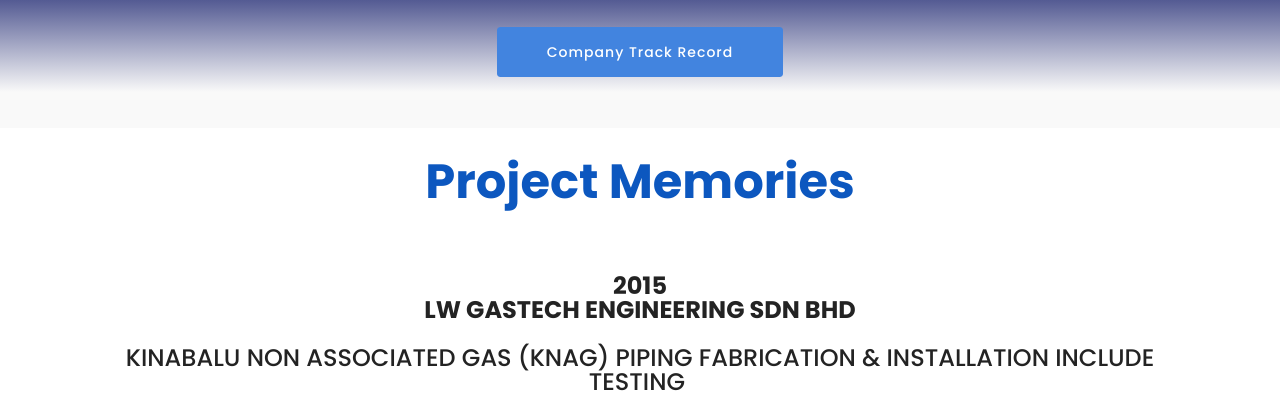
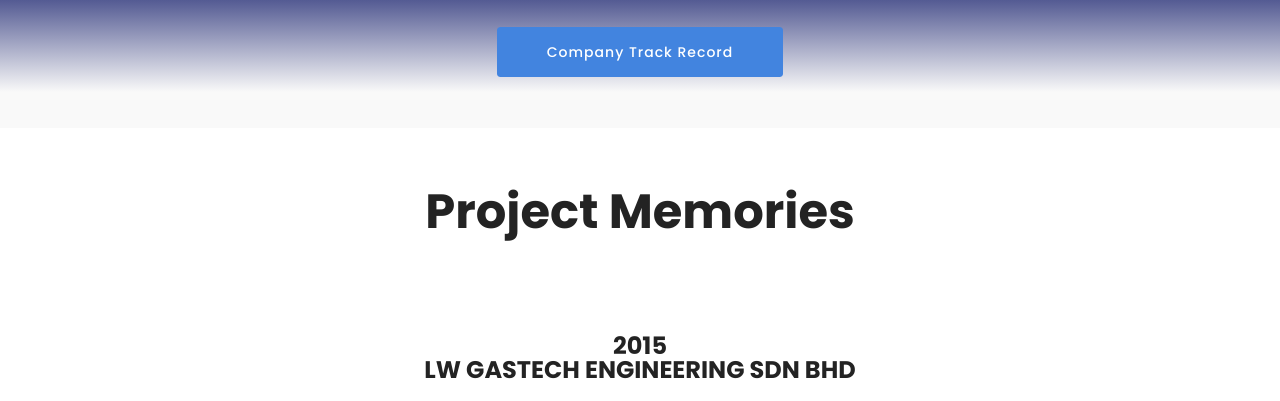
Before and after one commit to webforsoho1/lnt, a plain HTML site: page index.html in a window 1280 px wide. Shown: the part 4540-4941 px from the top of the page. Drawn offline with Linux system fonts and the light colour scheme; files whose address does not match are found by name.

Commit message:
create github pages

```diff
--- a/assets/mobirise/css/mbr-additional.css
+++ b/assets/mobirise/css/mbr-additional.css
@@ -1639,15 +1639,12 @@
   margin-left: auto;
   margin-right: auto;
 }
-.cid-qJuWeXpst6 {
-  padding-top: 30px;
-  padding-bottom: 30px;
+.cid-qKP1lo9Qza {
+  padding-top: 60px;
+  padding-bottom: 60px;
   background-color: #ffffff;
 }
-.cid-qJuWeXpst6 .block-title B {
-  color: #0c57bf;
-}
-.cid-qJuWeXpst6 .block-title {
+.cid-qKP1lo9Qza .block-title B {
   color: #0c57bf;
 }
 .cid-qKE6VGiMF0 {
--- a/index.html
+++ b/index.html
@@ -365,7 +365,7 @@
 
 </section>
 
-<section class="mbr-section article content1 cid-qJuWeXpst6" id="content1-j">
+<section class="mbr-section article content1 cid-qKP1lo9Qza" id="content1-1n">
 
 
 
@@ -493,7 +493,7 @@
                         <h4 class="mbr-section-subtitle mbr-fonts-style mb-4 mbr-light display-5">
                             Ready to get started?</h4>
                         <div data-form-alert="" hidden="">Thanks for filling out the form!</div>
-                        <form class="block mbr-form" action="https://mobirise.com/" method="post" data-form-title="Mobirise Form"><input type="hidden" name="email" data-form-email="true" value="7S0cMCvcgJoKNEz5u2nwe75+u6DXtTuOKD3lSwPD2CG1LTym320SM5g+A/dvHzTgjtNB+yshQJzHzwVlztdCc5cwF64uvZB1eDauDYWdk6IpbvEE3zP5zb2Ey9ycJCNM" data-form-field="Email">
+                        <form class="block mbr-form" action="https://mobirise.com/" method="post" data-form-title="Mobirise Form"><input type="hidden" name="email" data-form-email="true" value="LI35RpNTJa5iVqr0VFFAQk107iI5RXNj/plRTxsYIdNCPCx5mDSuL+H8EQAm4PFmSfPvO0rauIhuWR6Fwi8lxq/aYJeLSCvVI0QN0A/DlfHVKieNgH6x9RAb6mHG/x7E" data-form-field="Email">
                             <div class="row">
                                 <div class="col-md-12" data-for="name">
                                     <input type="text" class="form-control input" name="name" data-form-field="Name" placeholder="Your Name" required="" id="name-form4-9">
```
Also changed, not shown: 1 other file.
